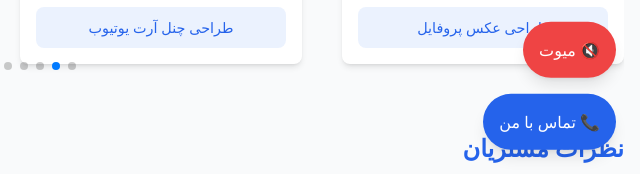
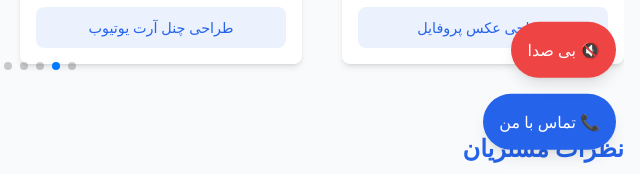
Before and after one commit to sinazare2025/my-website, a plain HTML site: page index.html in a window 1280 px wide. Shown: the part 626-800 px from the top of the page, 640-1280 px from the left. Drawn offline with nearby package versions, Linux system fonts and the light colour scheme.

Commit message:
Update index.html

```diff
--- a/index.html
+++ b/index.html
@@ -362,7 +362,7 @@
 
     <!-- دکمه شناور برای میوت کردن صدا -->
     <button id="mute-btn" class="fixed bottom-24 right-6 bg-red-500 text-white p-4 rounded-full shadow-lg hover:bg-red-600 transition-colors floating-btn">
-        🔇 میوت
+        🔇 بی صدا
     </button>
 
     <!-- اسکریپت AOS -->
```
